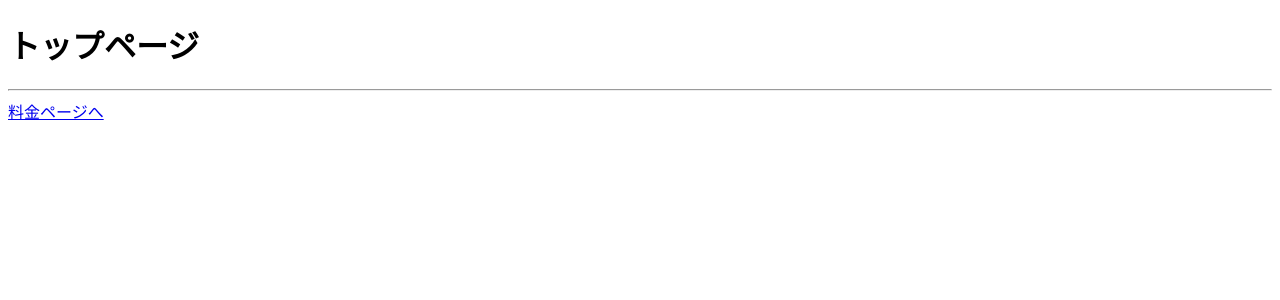
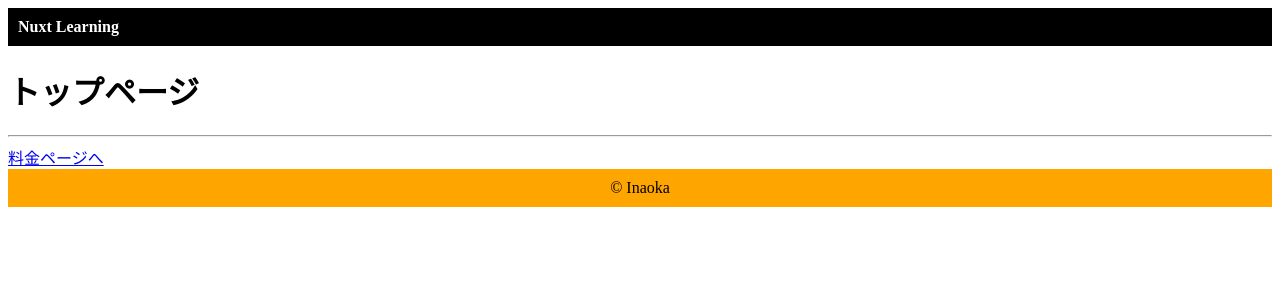
Before and after one commit to RyoInaoka/nuxt-three-learn, a Nuxt app: page / in a window 1280 px wide. Shown: the top 300 px of the page. Built offline with nearby package versions, Linux system fonts and the light colour scheme.

Commit message:
add: 共通レイアウト

```diff
--- a/app.vue
+++ b/app.vue
@@ -1,6 +1,8 @@
 <script setup lang="ts"></script>
 <template>
   <div>
-    <NuxtPage />
+    <NuxtLayout>
+      <NuxtPage />
+    </NuxtLayout>
   </div>
 </template>
--- /dev/null
+++ b/layouts/default.vue
@@ -0,0 +1,21 @@
+<script setup lang="ts"></script>
+<template>
+  <div>
+    <header>Nuxt Learning</header>
+    <slot />
+    <footer>&copy; Inaoka</footer>
+  </div>
+</template>
+<style>
+header {
+  padding: 10px;
+  background-color: #000;
+  font-weight: bold;
+  color: #fff;
+}
+footer {
+  padding: 10px;
+  background-color: orange;
+  text-align: center;
+}
+</style>
```
